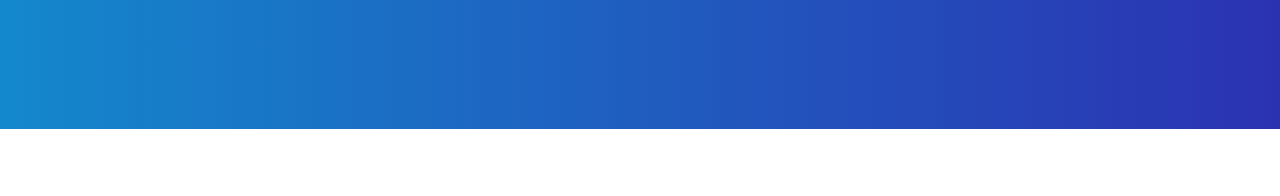
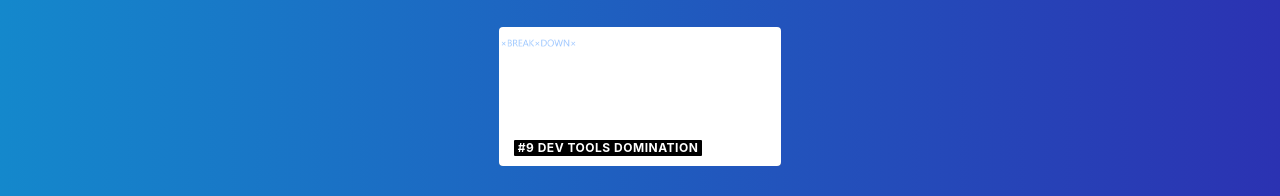
Before and after one commit to bhy304/JavaScript30, a plain HTML site: page index.html in a window 1280 px wide. Shown: the part 719-915 px from the top of the page. Before the commit the page ends 848 px from the top, so only its background shows below. Drawn offline with Linux system fonts and the light colour scheme.

Commit message:
update demo page day9

```diff
--- a/index.html
+++ b/index.html
@@ -61,6 +61,12 @@
             <a href="https://bhy304.github.io/JavaScript30/08%20-%20Fun%20with%20HTML5%20Canvas/">
             <img src="assets/img/HTMLCanvas.png" alt="Fun with HTML Canvas">
             <span class="description">#8 Fun with HTML Canvas</span>
+            </a>
+        </div>
+        <div class="container-block container-before">
+            <a href="https://bhy304.github.io/JavaScript30/09%20-%20Dev%20Tools%20Domination/">
+            <img src="assets/img/DevToolsDomination.png" alt="Dev Tools Domination">
+            <span class="description">#9 Dev Tools Domination</span>
             </a>
         </div>
     </div>
```
Also changed, not shown: assets/img/DevToolsDomination.png (added).
